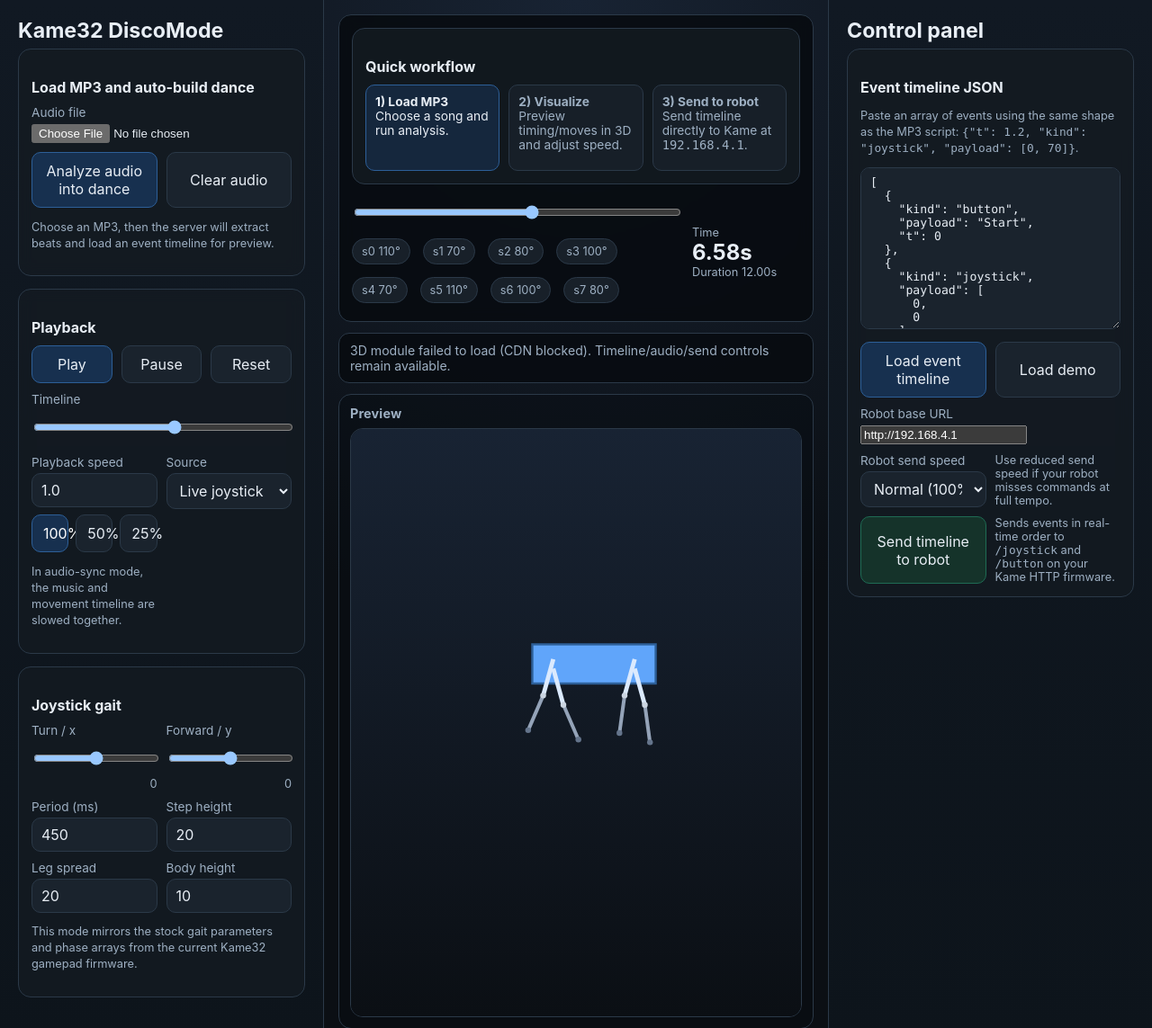
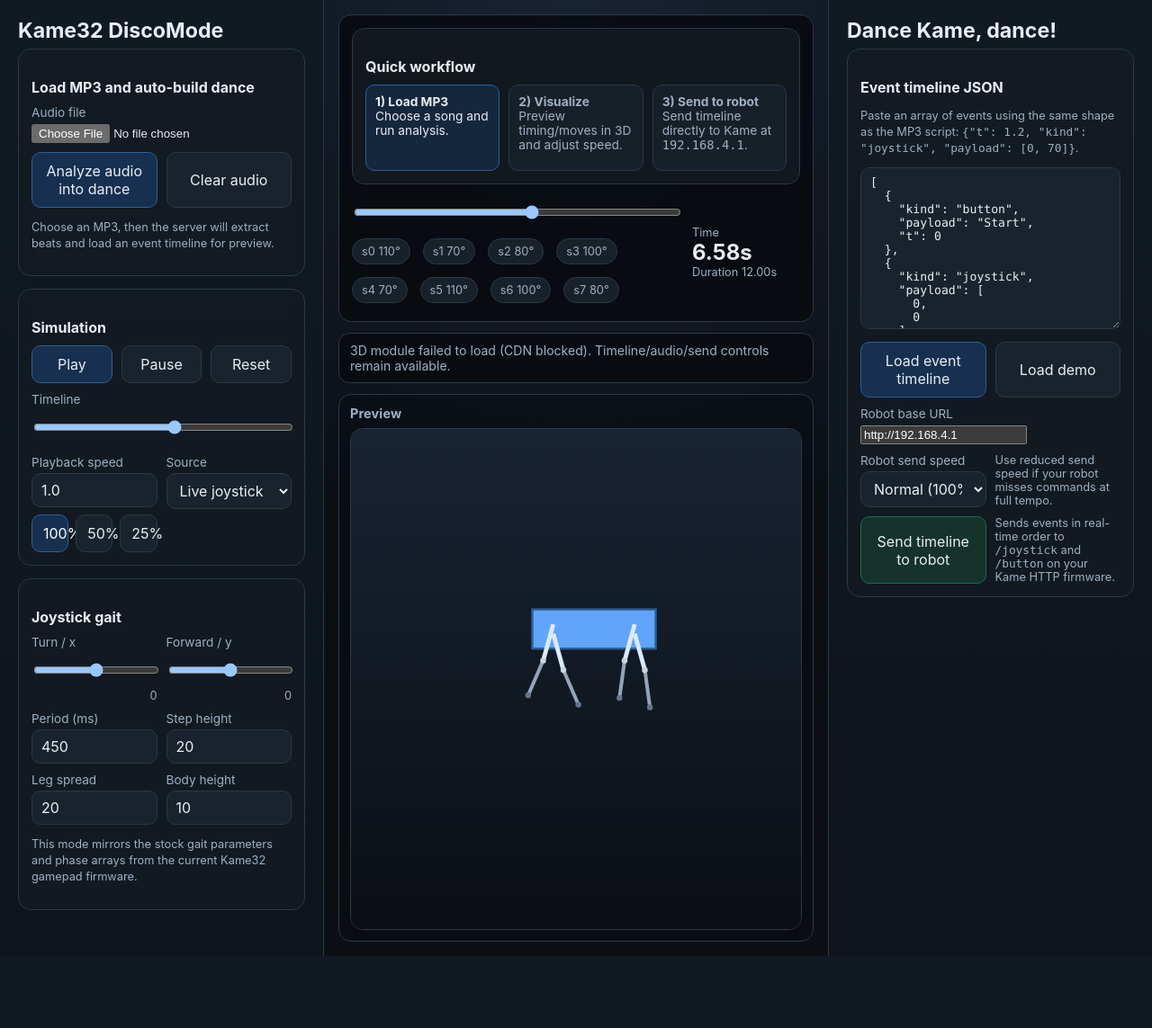
Before and after one commit to luisriverag/kame32-discomode, a Flask app: page / in a window 1280 px wide. Shown: the top 1143 px of the page at 90% size. After the commit the page ends 1063 px from the top, so only its background shows below. Run offline with Flask 3, Linux system fonts and the light colour scheme; some libraries are stand-ins or nearby versions.

Commit message:
Gitup Update from M06

```diff
--- a/templates/index.html
+++ b/templates/index.html
@@ -265,7 +265,7 @@
       </div>
 
       <div class="card">
-        <h2>Playback</h2>
+        <h2>Simulation</h2>
         <div class="row3">
           <button id="playBtn" class="primary">Play</button>
           <button id="pauseBtn">Pause</button>
@@ -284,7 +284,6 @@
               <button type="button" data-speed-preset="0.5">50%</button>
               <button type="button" data-speed-preset="0.25">25%</button>
             </div>
-            <p class="tiny">In audio-sync mode, the music and movement timeline are slowed together.</p>
           </div>
           <div>
             <label for="modeSelect">Source</label>
@@ -383,7 +382,7 @@
     </main>
 
     <aside class="robot-sidebar">
-      <h1>Control panel</h1>
+      <h1>Dance Kame, dance!</h1>
       <div class="card" id="eventsCard">
         <h2>Event timeline JSON</h2>
         <p class="tiny">Paste an array of events using the same shape as the MP3 script: <code>{"t": 1.2, "kind": "joystick", "payload": [0, 70]}</code>.</p>
```
